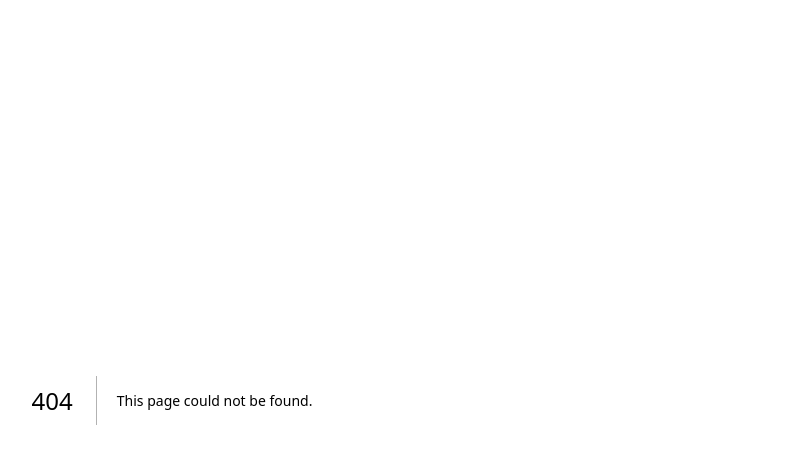
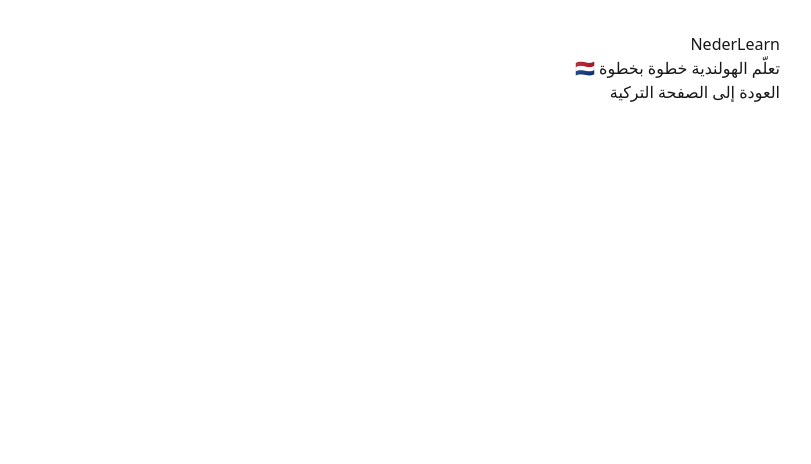
Before and after one commit to cosmuslum/nextjs-boilerplate, a Next.js app: page /ar in a window 1280 px wide. Before the commit this address had no page. Shown: the top 464 px of the page, without its empty margins (468-1279 px from the left). Built offline with nearby package versions, Linux system fonts and the light colour scheme.

Commit message:
Create page.tsx

```diff
--- /dev/null
+++ b/app/ar/page.tsx
@@ -0,0 +1,9 @@
+export default function ArHome() {
+  return (
+    <main dir="rtl" style={{ padding: 32, fontFamily: "system-ui" }}>
+      <h1>NederLearn</h1>
+      <p>تعلّم الهولندية خطوة بخطوة 🇳🇱</p>
+      <p><a href="/tr">العودة إلى الصفحة التركية</a></p>
+    </main>
+  );
+}
```
